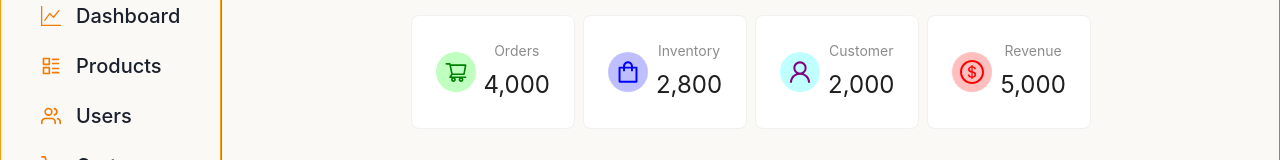
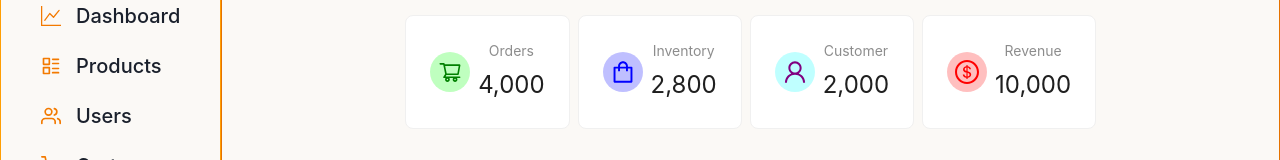
Before and after one commit to Pranavi-Kayapati/WoodenCrafts, a React (Create React App) app in the folder wooden-crafts/: page /admin in a window 1280 px wide. Shown: the part 135-295 px from the top of the page. Built offline with nearby package versions, Linux system fonts and the light colour scheme.

Commit message:
products

```diff
--- a/wooden-crafts/src/Components/AdminPage/admin components/AdminDashboard.tsx
+++ b/wooden-crafts/src/Components/AdminPage/admin components/AdminDashboard.tsx
@@ -151,7 +151,7 @@ const AdminDashboard: React.FC = () => {
                   />
                 }
                 title={"Revenue"}
-                value={"5000"}
+                value={"10000"}
               />
             </Space>
             <br />
```
